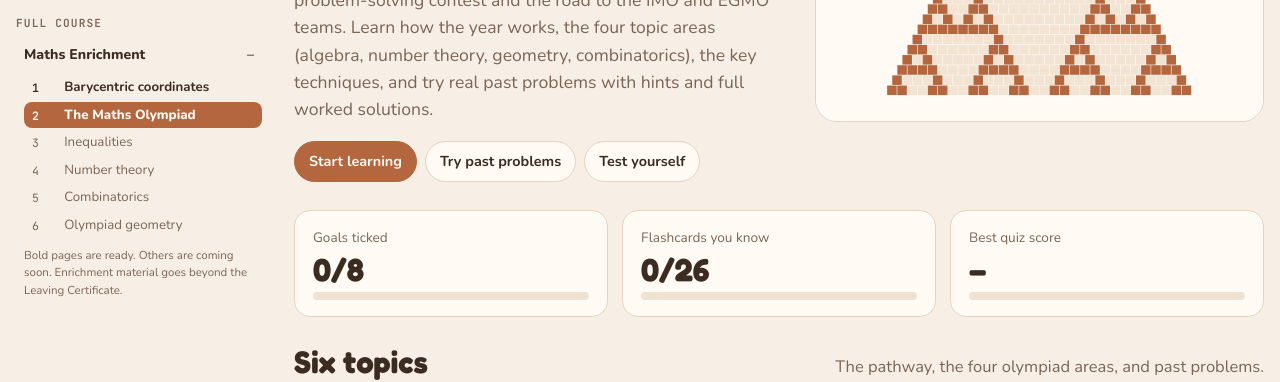
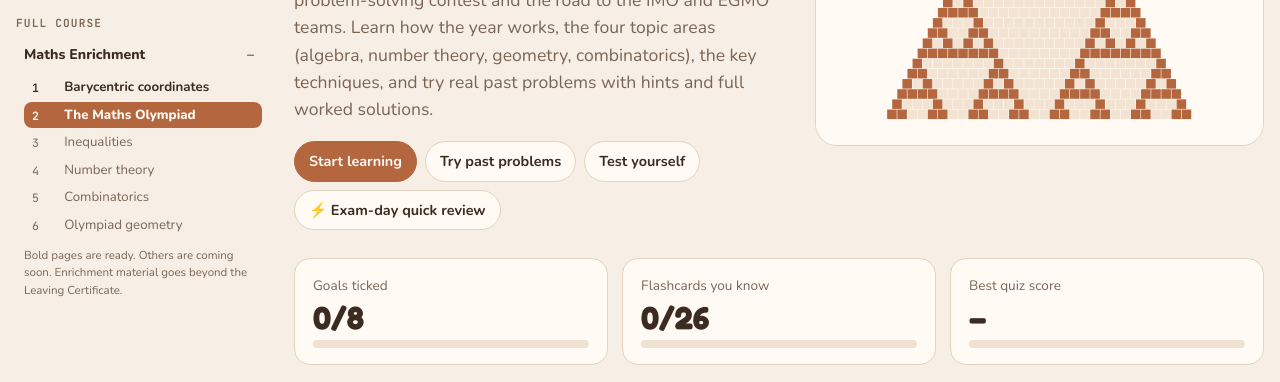
Before and after one commit to gowridhandapani12-coder/leaving-cert-study, a plain HTML site: page maths-enrichment/olympiad.html in a window 1280 px wide. Shown: the part 456-838 px from the top of the page. Drawn offline with nearby package versions, Linux system fonts and the light colour scheme.

Commit message:
Link Olympiad page to the quick review
Co-Authored-By: Claude Opus 5.5 <noreply@anthropic.com>

```diff
--- a/maths-enrichment/olympiad.html
+++ b/maths-enrichment/olympiad.html
@@ -487,7 +487,7 @@ input:focus{outline:none;border-color:var(--terra)}
           <span class="pill t">Maths Enrichment · Irish Maths Olympiad</span>
           <h1 style="margin-top:12px">Not harder sums.<br>Different maths.<br><em>The Olympiad.</em></h1>
           <p class="lede">The Irish Mathematical Olympiad (IrMO) is Ireland's national problem-solving contest and the road to the IMO and EGMO teams. Learn how the year works, the four topic areas (algebra, number theory, geometry, combinatorics), the key techniques, and try real past problems with hints and full worked solutions.</p>
-          <div class="cta"><button class="primary" data-go="learn">Start learning</button><button data-go="labs" data-lab="problems">Try past problems</button><button data-go="quiz">Test yourself</button></div>
+          <div class="cta"><button class="primary" data-go="learn">Start learning</button><button data-go="labs" data-lab="problems">Try past problems</button><button data-go="quiz">Test yourself</button><button onclick="location.href='olympiad-quick-review.html'">⚡ Exam-day quick review</button></div>
         </div>
         <div class="herobox"><canvas id="heroCanvas" aria-label="Animated Pascal's triangle coloured by remainders"></canvas></div>
       </div>
```
